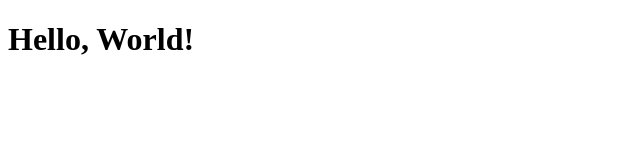
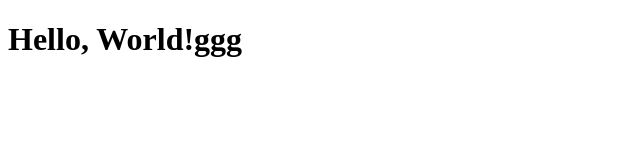
Before and after one commit to Eleonora-Fiorini/Mio_sito, a plain HTML site: page index.html in a window 1280 px wide. Shown: the whole page, without its empty margins (0-640 px from the left). Drawn offline with Linux system fonts and the light colour scheme.

Commit message:
Update index.html

```diff
--- a/index.html
+++ b/index.html
@@ -6,6 +6,6 @@
     <title>Hello World</title>
 </head>
 <body>
-    <h1>Hello, World!</h1>
+    <h1>Hello, World!ggg</h1>
 </body>
 </html>
```
